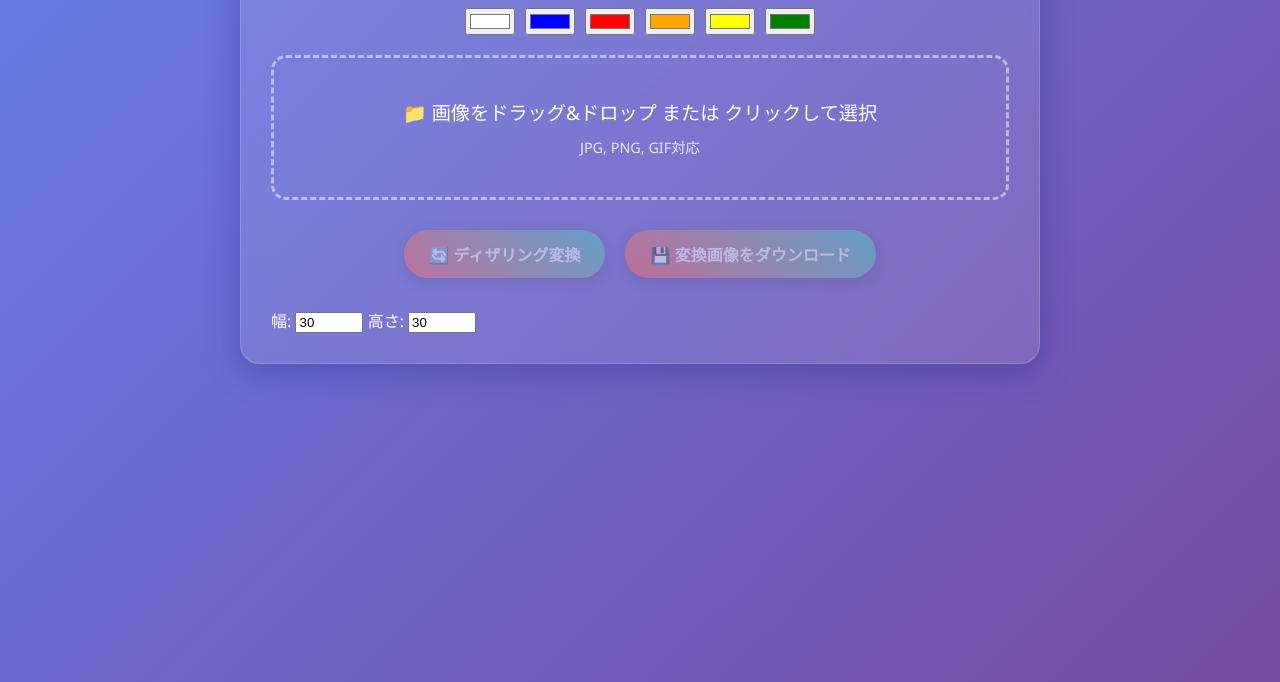
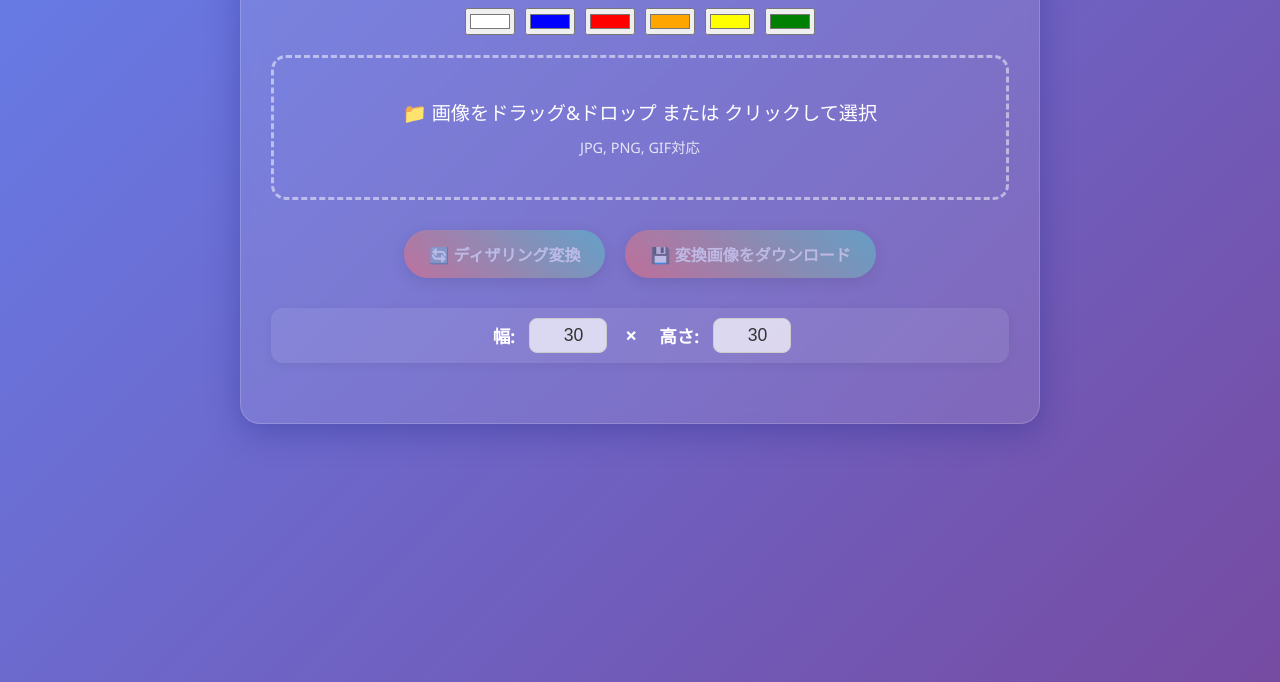
Before and after one commit to MatrixYoshinoTakuya/cube_color_dithering, a plain HTML site: page index.html in a window 1280 px wide. Shown: the part 158-840 px from the top of the page. Drawn offline with Linux system fonts and the light colour scheme.

Commit message:
レイアウト調整

```diff
--- a/index.html
+++ b/index.html
@@ -43,16 +43,17 @@
             <input type="file" id="fileInput" accept="image/*">
         </div>
 
-        <div class="controls">
+        <div class="controls" style="margin-top: 18px;">
             <button id="convertBtn" disabled>🔄 ディザリング変換</button>
             <button id="downloadBtn" disabled>💾 変換画像をダウンロード</button>
         </div>
 
         <div class="resize-controls">
-            <label for="resizeWidth">幅:</label>
-            <input type="number" id="resizeWidth" value="30" min="1" style="width: 60px;">
-            <label for="resizeHeight">高さ:</label>
-            <input type="number" id="resizeHeight" value="30" min="1" style="width: 60px;">
+            <label for="resizeWidth" class="resize-label">幅:</label>
+            <input type="number" id="resizeWidth" class="resize-input" value="30" min="1">
+            <span class="resize-x">×</span>
+            <label for="resizeHeight" class="resize-label">高さ:</label>
+            <input type="number" id="resizeHeight" class="resize-input" value="30" min="1">
         </div>
 
         <div class="progress" id="progress" style="display: none;">
--- a/style.css
+++ b/style.css
@@ -167,6 +167,50 @@ canvas, img {
     transition: width 0.3s ease;
 }
 
+.resize-controls {
+    display: flex;
+    align-items: center;
+    justify-content: center;
+    gap: 10px;
+    margin: 20px 0 30px 0;
+    background: rgba(255,255,255,0.08);
+    border-radius: 12px;
+    padding: 10px 20px;
+    box-shadow: 0 2px 8px rgba(0,0,0,0.07);
+}
+
+.resize-label {
+    font-size: 1.1em;
+    font-weight: bold;
+    color: #fff;
+    margin: 0 4px;
+}
+
+.resize-input {
+    width: 60px;
+    padding: 6px 8px;
+    border-radius: 8px;
+    border: 1px solid #ccc;
+    font-size: 1.1em;
+    text-align: right;
+    background: rgba(255,255,255,0.7);
+    color: #333;
+    outline: none;
+    transition: border 0.2s;
+}
+
+.resize-input:focus {
+    border: 1.5px solid #4ECDC4;
+    background: #fff;
+}
+
+.resize-x {
+    font-size: 1.3em;
+    font-weight: bold;
+    color: #fff;
+    margin: 0 8px;
+}
+
 @media (max-width: 600px) {
     .result-area {
         flex-direction: column;
```
